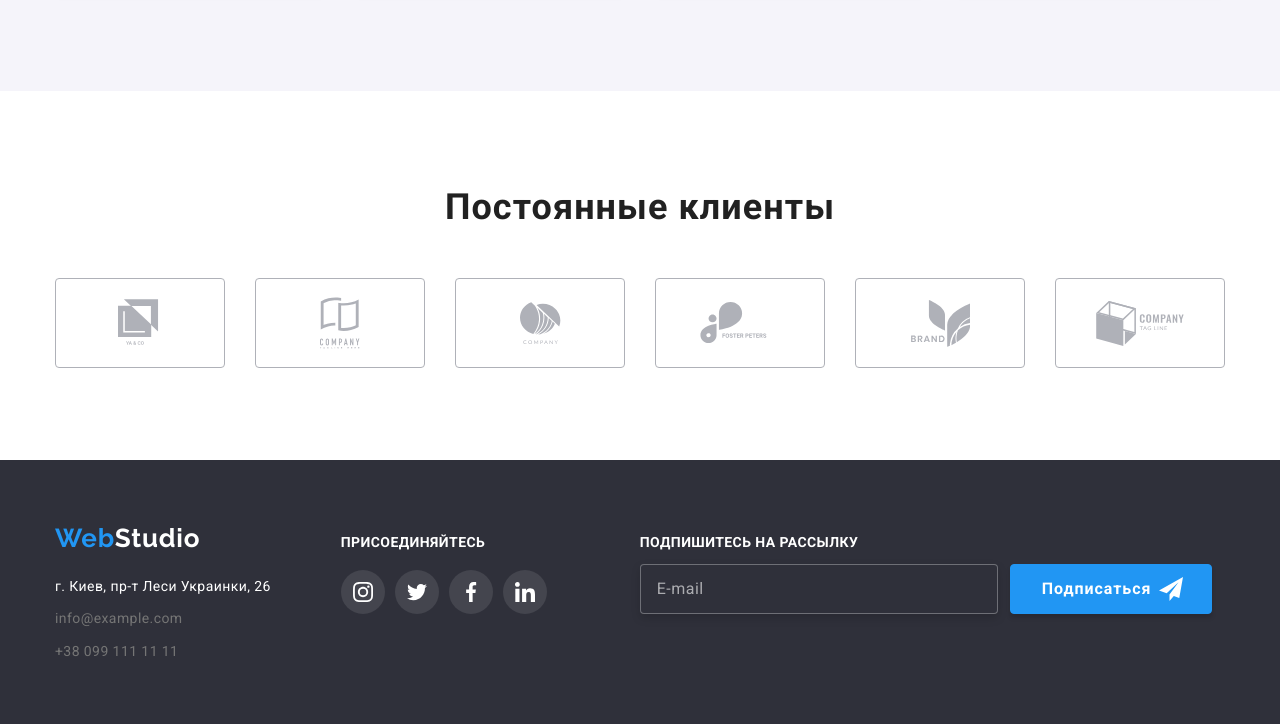
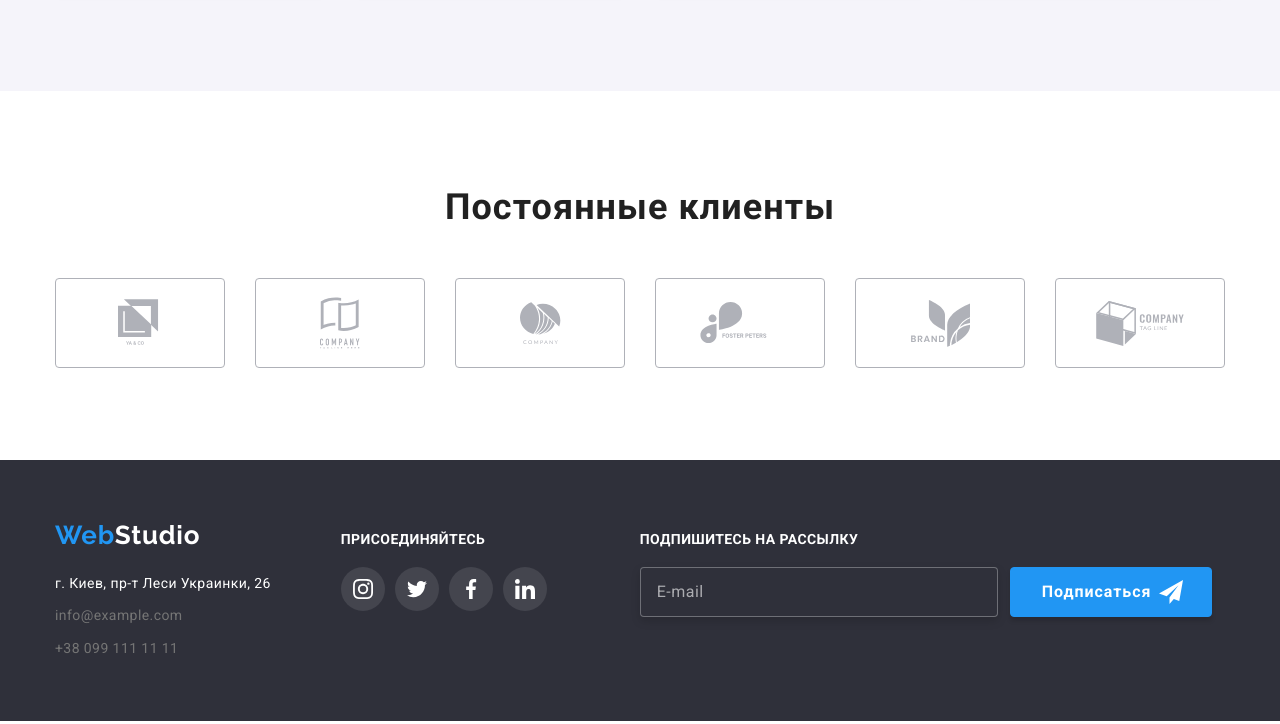
Before and after one commit to AlexLutsyk/goit-markup-hw-06, a plain HTML site: page index.html in a window 1280 px wide. Shown: the part 2226-2950 px from the top of the page. Drawn offline with nearby package versions, Linux system fonts and the light colour scheme.

Commit message:
Change margin on footer sign text.

```diff
--- a/CSS/style.css
+++ b/CSS/style.css
@@ -614,6 +614,8 @@
   }
 
   .sign-footer-text{
+    margin: 0;
+    margin-bottom: 20px;
     font-family: Roboto, sans-serif;
     font-style: normal;
     font-weight: 700;
```
